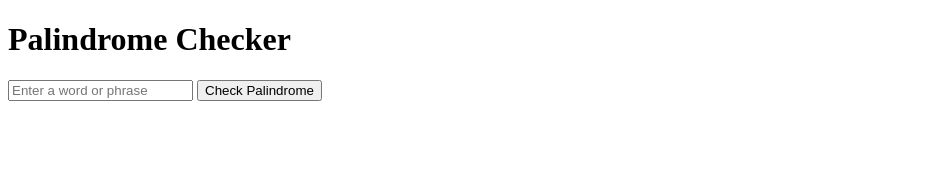
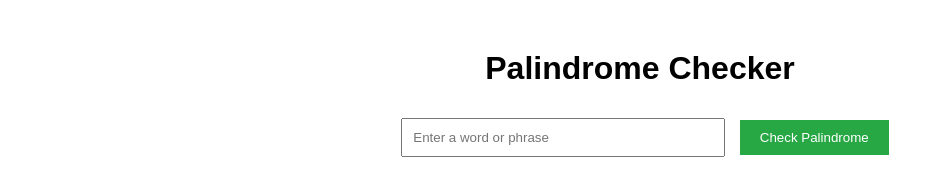
Before and after one commit to naguib-med/palindrome-checker, a plain HTML site: page index.html in a window 1280 px wide. Shown: the whole page, without its empty margins (0-944 px from the left). Drawn offline with Linux system fonts and the light colour scheme.

Commit message:
Ajout du style CSS pour Palindrome Checker

```diff
--- a/index.html
+++ b/index.html
@@ -4,6 +4,7 @@
     <meta charset="UTF-8">
     <meta name="viewport" content="width=device-width, initial-scale=1.0">
     <title>Palindrome Checker</title>
+    <link rel="stylesheet" href="style.css">
 </head>
 <body>
 <h1>Palindrome Checker</h1>
--- /dev/null
+++ b/style.css
@@ -0,0 +1,28 @@
+body {
+    font-family: Arial, sans-serif;
+    text-align: center;
+    margin-top: 50px;
+}
+
+input {
+    padding: 10px;
+    margin: 10px;
+    width: 300px;
+}
+
+button {
+    padding: 10px 20px;
+    background-color: #28a745;
+    color: white;
+    border: none;
+    cursor: pointer;
+}
+
+button:hover {
+    background-color: #218838;
+}
+
+p {
+    font-size: 18px;
+    margin-top: 20px;
+}
```
